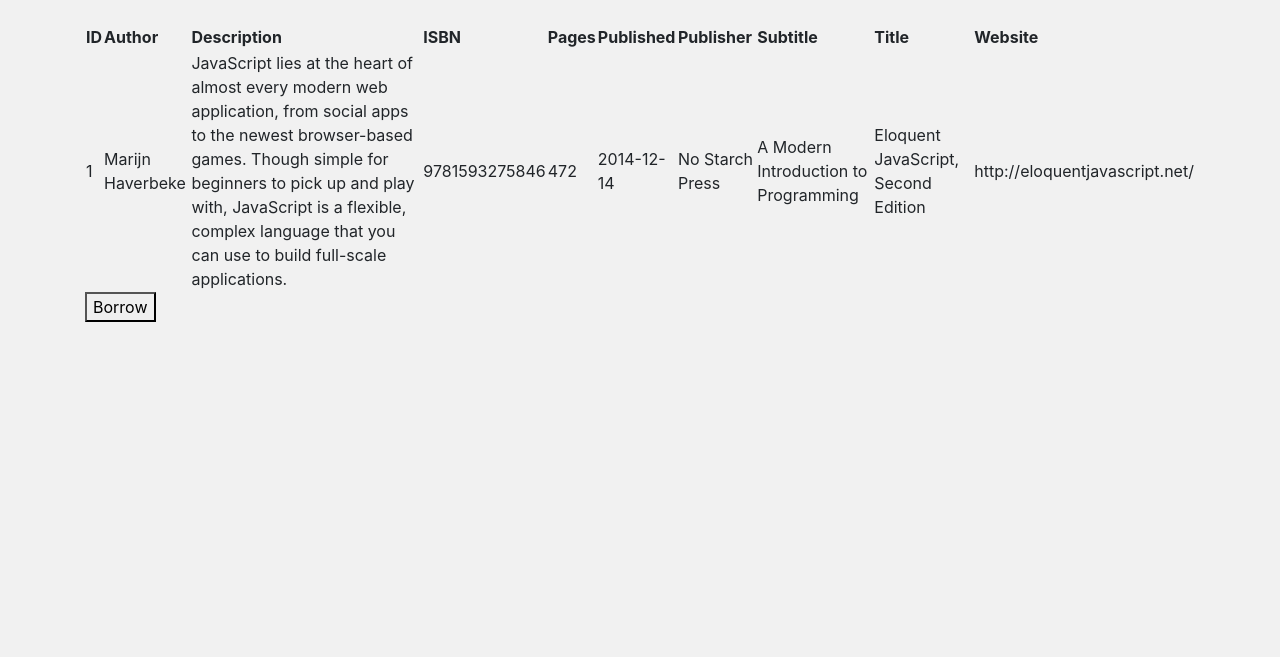
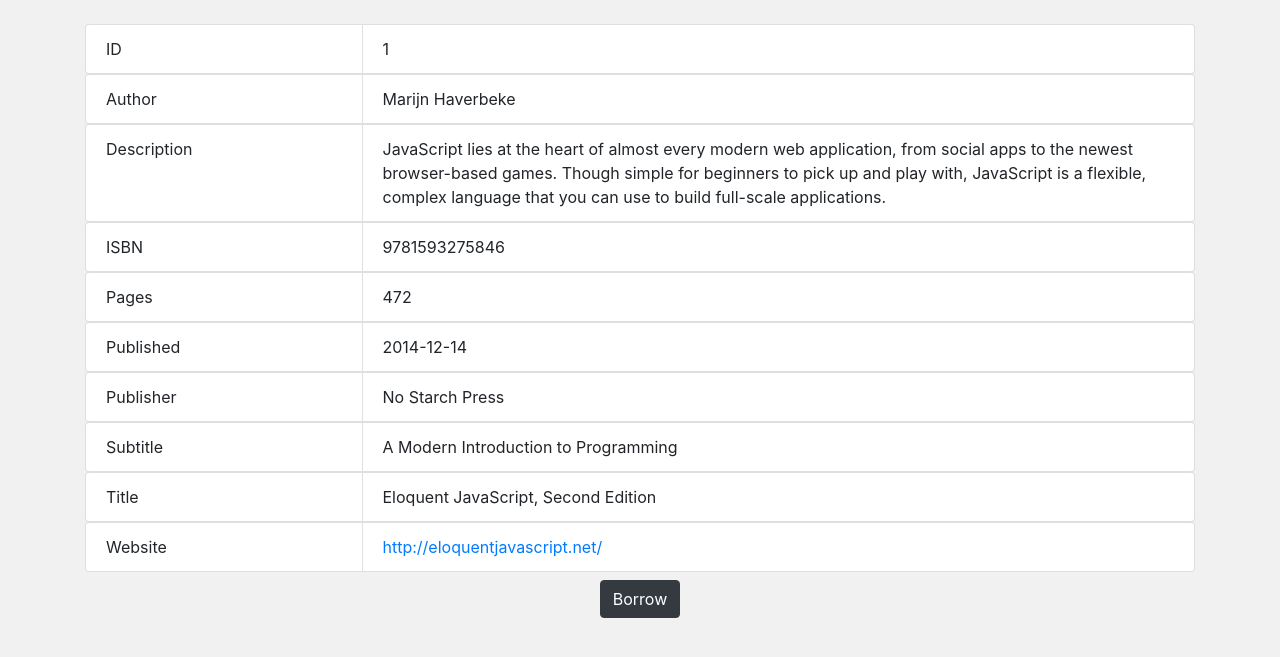
Before and after one commit to szewski/flask-library, a Flask app: page /catalog/books/1 in a window 1280 px wide. Shown: the part 56-713 px from the top of the page. Run offline with Flask 2, Linux system fonts and the light colour scheme; data comes from the database, SQL or seed files in the repository; some libraries are stand-ins or nearby versions.

Commit message:
Single book page layout improved

```diff
--- a/src/templates/book.html
+++ b/src/templates/book.html
@@ -2,39 +2,57 @@
 {% block title %}Book{% endblock %}
 
 {% block content %}
-<table>
-  <tr>
-    <th>ID</th>
-    <th>Author</th>
-    <th>Description</th>
-    <th>ISBN</th>
-    <th>Pages</th>
-    <th>Published</th>
-    <th>Publisher</th>
-    <th>Subtitle</th>
-    <th>Title</th>
-    <th>Website</th>
-  </tr>
-  <tr>
-    <td>{{ book['id'] }}</td>
-    <td>{{ book['author'] }}</td>
-    <td>{{ book['description'] }}</td>
-    <td>{{ book['isbn'] }}</td>
-    <td>{{ book['pages'] }}</td>
-    <td>{{ book['published'] }}</td>
-    <td>{{ book['publisher'] }}</td>
-    <td>{{ book['subtitle'] }}</td>
-    <td>{{ book['title'] }}</td>
-    <td>{{ book['website'] }}</td>
-  </tr>
-</table>
+<div class="mb-2">
+  <ul class="list-group list-group-horizontal">
+    <li class="list-group-item w-25">ID</li>
+    <li class="list-group-item w-75">{{ book['id'] }}</li>
+  </ul>
+  <ul class="list-group list-group-horizontal">
+    <li class="list-group-item w-25">Author</li>
+    <li class="list-group-item w-75">{{ book['author'] }}</li>
+  </ul>
+  <ul class="list-group list-group-horizontal">
+    <li class="list-group-item w-25">Description</li>
+    <li class="list-group-item w-75">{{ book['description'] }}</li>
+  </ul>
+  <ul class="list-group list-group-horizontal">
+    <li class="list-group-item w-25">ISBN</li>
+    <li class="list-group-item w-75">{{ book['isbn'] }}</li>
+  </ul>
+  <ul class="list-group list-group-horizontal">
+    <li class="list-group-item w-25">Pages</li>
+    <li class="list-group-item w-75">{{ book['pages'] }}</li>
+  </ul>
+  <ul class="list-group list-group-horizontal">
+    <li class="list-group-item w-25">Published</li>
+    <li class="list-group-item w-75">{{ book['published'] }}</li>
+  </ul>
+  <ul class="list-group list-group-horizontal">
+    <li class="list-group-item w-25">Publisher</li>
+    <li class="list-group-item w-75">{{ book['publisher'] }}</li>
+  </ul>
+  <ul class="list-group list-group-horizontal">
+    <li class="list-group-item w-25">Subtitle</li>
+    <li class="list-group-item w-75">{{ book['subtitle'] }}</li>
+  </ul>
+  <ul class="list-group list-group-horizontal">
+    <li class="list-group-item w-25">Title</li>
+    <li class="list-group-item w-75">{{ book['title'] }}</li>
+  </ul>
+  <ul class="list-group list-group-horizontal">
+    <li class="list-group-item w-25">Website</li>
+    <li class="list-group-item w-75"><a href="{{ book['website'] }}">{{ book['website'] }}</a></li>
+  </ul>
+</div>
+<div class="mb-2 text-center">
   {% if book['user_id'] == None %}
   <form action="/catalog/books/borrow" method="POST">
-  <button name="borrow_book_id" type="submit" value="{{ book['id'] }}">Borrow</button>
+    <button class="btn btn-dark mb-2" name="borrow_book_id" type="submit" value="{{ book['id'] }}">Borrow</button>
   </form>
   {% elif book['user_id'] == user_id %}
   <form action="/catalog/books/return" method="POST">
-  <button name="return_book_id" type="submit" value="{{ book['id'] }}">Return</button>
+    <button class="btn btn-dark mb-2" name="return_book_id" type="submit" value="{{ book['id'] }}">Return</button>
   </form>
   {% endif %}
+</div>
 {% endblock %}
--- a/src/templates/catalog.html
+++ b/src/templates/catalog.html
@@ -2,6 +2,7 @@
 {% block title %}Catalog{% endblock %}
 
 {% block content %}
+<h3 class="mb-4 text-center">Book catalog</h3>
 <table class="table text-center">
   <thead class="mythead">
   <tr>
--- a/src/templates/remove_book.html
+++ b/src/templates/remove_book.html
@@ -12,7 +12,7 @@
       </div>
     </div>
     <div class="form-group text-center">
-      <input class="btn btn-primary mb-2" type="submit">
+      <input class="btn btn-dark mb-2" type="submit">
     </div>
   </form>
 </div>
```
Also changed, not shown: src/templates/add_book.html (+4 -4 lines). Lines whose indentation alone changed are shown as unchanged.
